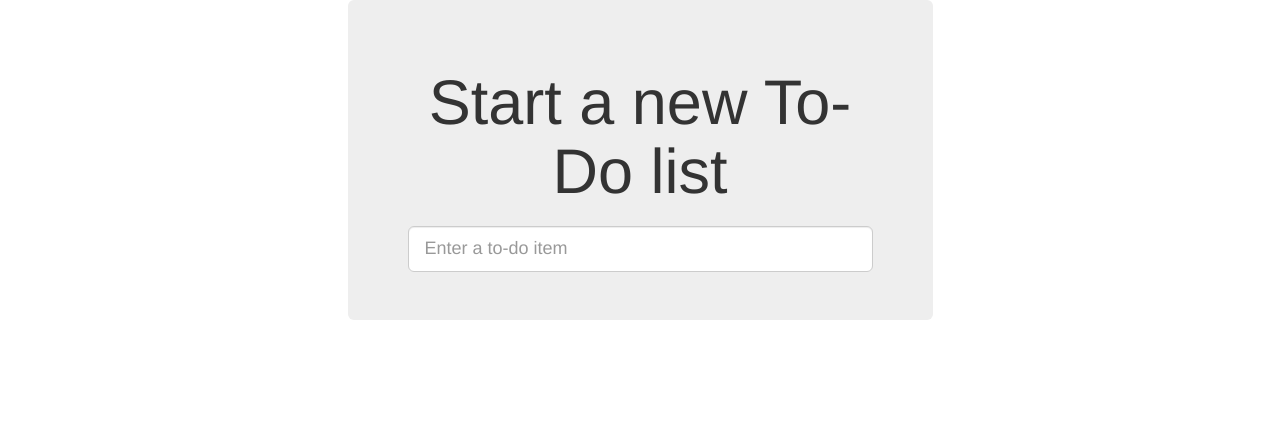
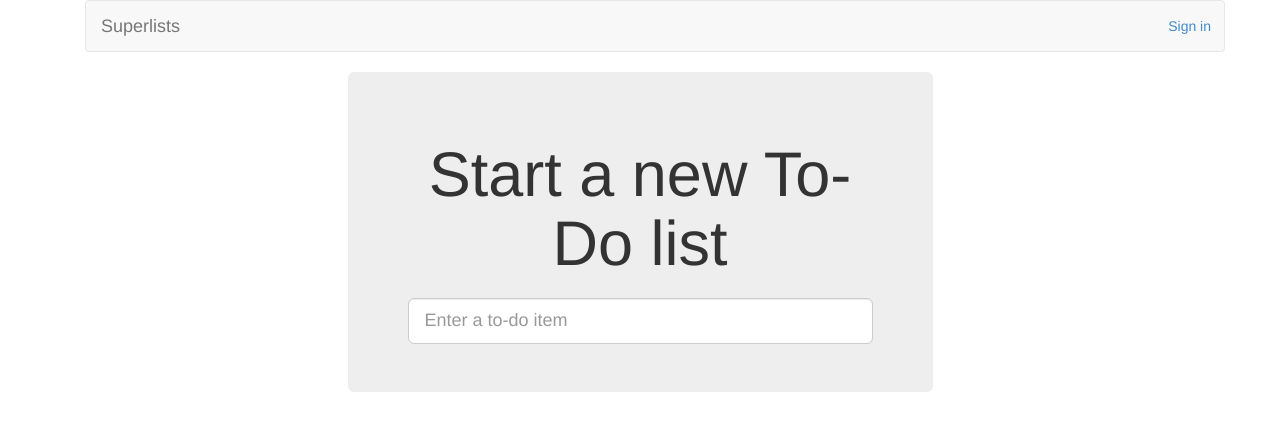
Before and after one commit to bernardito-luis/tdd, a Django app: page / in a window 1280 px wide. Shown: the top 431 px of the page. Run offline with Django 3.2, Linux system fonts and the light colour scheme; some libraries are stand-ins or nearby versions.

Commit message:
Fixed a bit login FT. Started implementation of login form. This commit before moving static folder.

```diff
--- a/functional_tests/test_login.py
+++ b/functional_tests/test_login.py
@@ -29,7 +29,7 @@ class LoginTest(FunctionalTest):
         # Elaine goes to the awesome superlists site
         # and notices a "Sign in" link for the first time
         self.browser.get(self.server_url)
-        self.browser.find_element_by_id('login').click()
+        self.browser.find_element_by_id('id_login').click()
 
         # A Persona login box appears
         self.switch_to_new_window('Mozilla Persona')
@@ -45,6 +45,6 @@ class LoginTest(FunctionalTest):
         self.switch_to_new_window('To-Do')
 
         # She can see that she is logged in
-        self.wait_for_element_with_id('logout')
+        self.wait_for_element_with_id('id_logout')
         navbar = self.browser.find_element_by_css_selector('.navbar')
         self.assertIn('elaine@mockmyid.com', navbar.text)
--- a/lists/templates/base.html
+++ b/lists/templates/base.html
@@ -8,6 +8,12 @@
     </head>
     <body>
         <div class="container">
+            <div class="container">
+                <nav class="navbar navbar-default" role="navifation">
+                    <a class="navbar-brand" href="/">Superlists</a>
+                    <a class="btn navbar-btn navbar-right" id="id_login" href="#">Sign in</a>
+                </nav>
+            </div>
             <div class="row">
                 <div class="col-md-6 col-md-offset-3 jumbotron">
                     <div class="text-center">
```
